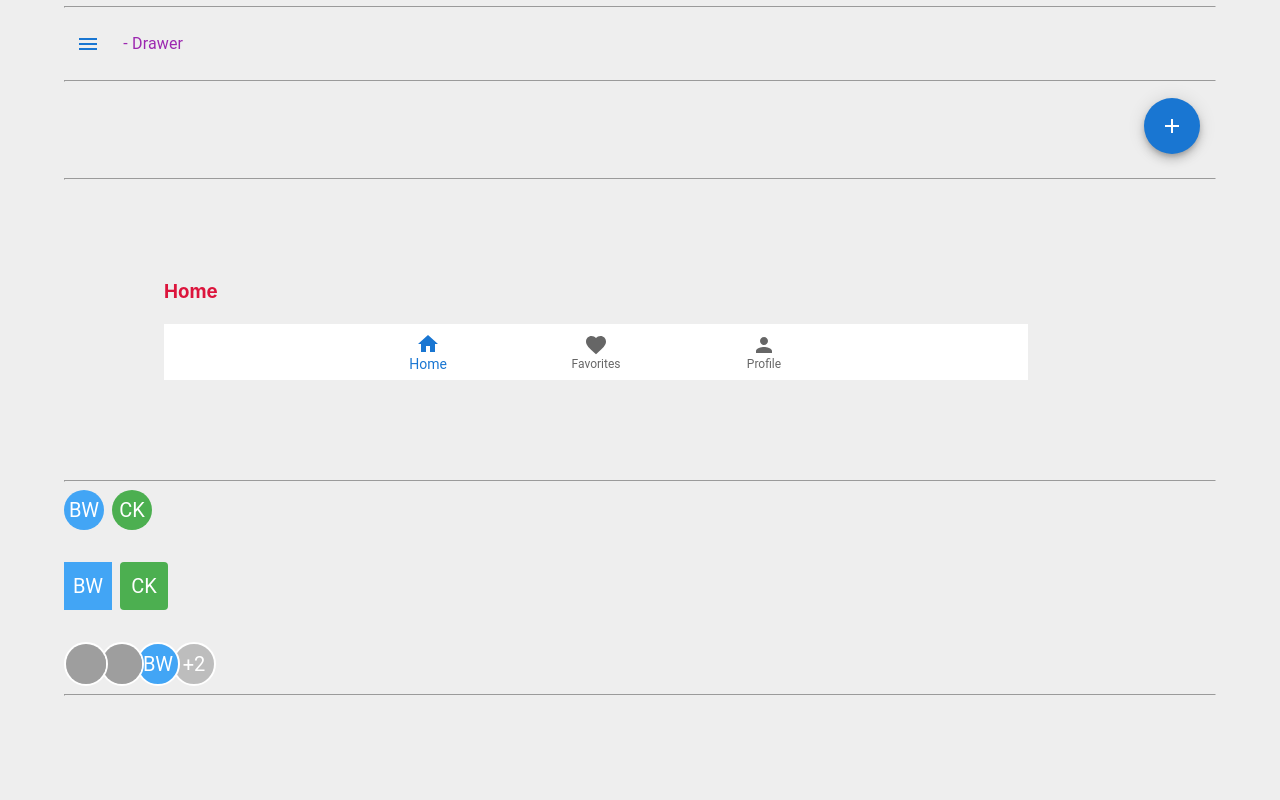
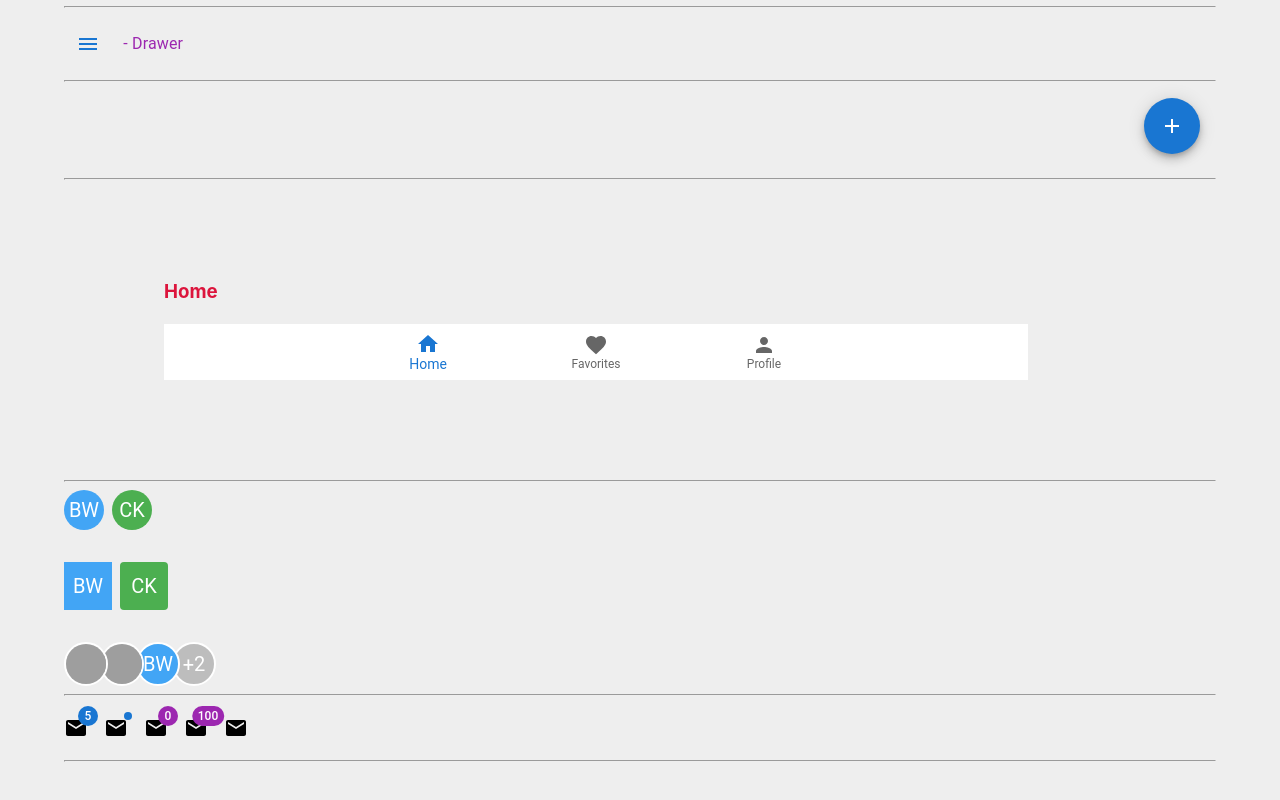
Before and after one commit to ajaydewangan1100/material_ui, a React (Create React App) app: page / in a window 1280 px wide. Shown: the part 5608-6408 px from the top of the page. Before the commit the page ends 6376 px from the top, so only its background shows below. Built offline with nearby package versions, Linux system fonts and the light colour scheme; grey boxes are pictures that could not be loaded.

Commit message:
Badge - added

```diff
--- a/src/App.tsx
+++ b/src/App.tsx
@@ -22,6 +22,7 @@
 import { MuiSpeedDial } from "./components/MuiSpeedDial";
 import { MuiBottomNavigation } from "./components/MuiBottomNavigation";
 import { MuiAvatar } from "./components/MuiAvatar";
+import { MuiBadge } from "./components/MuiBadge";
 
 function App() {
   return (
@@ -98,13 +99,17 @@
       <MuiSpeedDial />
       <hr />
 
-      {/* Bottom Navigation */}
+      {/* Bottom Navigation - video 27 */}
       <MuiBottomNavigation />
       <hr />
 
       {/* Data Display Components */}
-      {/* Avatar */}
+      {/* Avatar - video 28 */}
       <MuiAvatar />
+      <hr />
+
+      {/* Badge video 29 */}
+      <MuiBadge />
       <hr />
     </Container>
   );
--- /dev/null
+++ b/src/components/MuiBadge.tsx
@@ -0,0 +1,24 @@
+import { Stack, Badge } from "@mui/material";
+import MailIcon from "@mui/icons-material/Mail";
+
+export const MuiBadge = () => {
+  return (
+    <Stack spacing={2} direction="row" my="20px">
+      <Badge badgeContent={5} color="primary">
+        <MailIcon />
+      </Badge>
+      <Badge variant='dot' color="primary">
+        <MailIcon />
+      </Badge>
+      <Badge badgeContent={0} color="secondary" showZero>
+        <MailIcon />
+      </Badge>
+      <Badge badgeContent={100} color="secondary" showZero max={999}>
+        <MailIcon />
+      </Badge>
+      <Badge variant='dot' color="primary" invisible={true}>
+        <MailIcon />
+      </Badge>
+    </Stack>
+  );
+};
```
Also changed, not shown: 1 other file (tests, documents, lock files or other folders).
